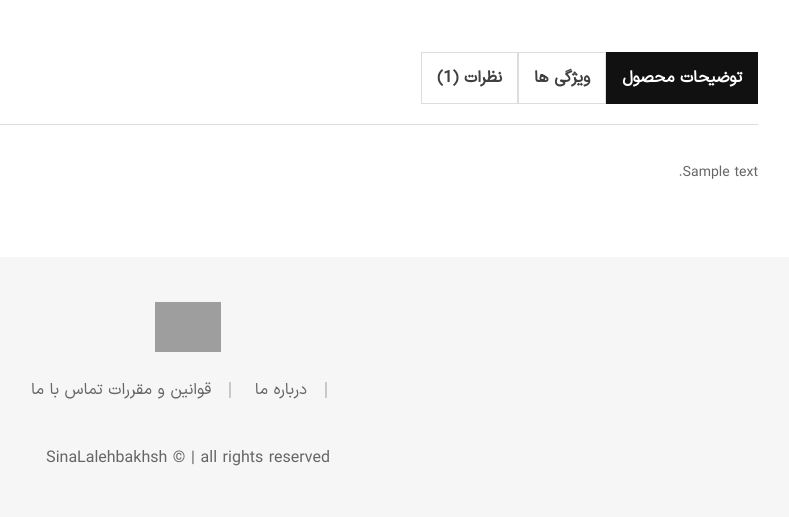
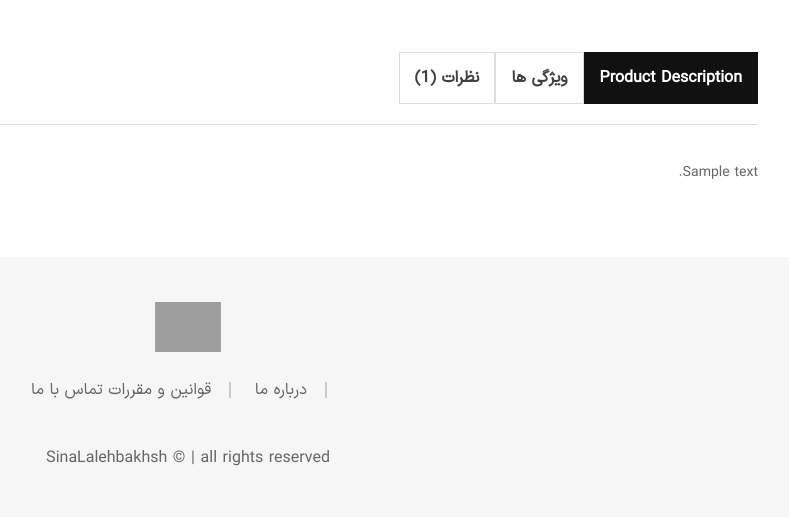
Before and after one commit to sinalalebakhsh/OnlineShope, a Django app: page /products/1/ in a window 1280 px wide. Shown: the part 781-1298 px from the top of the page, without its empty margins (470-1259 px from the left). Run offline with Django 5.2, Linux system fonts and the light colour scheme; a user stored in the database is signed in; tables that the repository leaves empty hold one stand-in row (values such as "Sample post"); parts of the project's set-up code (start-up, migrations or seed data) failed here and were passed over; some libraries are stand-ins or nearby versions; some web fonts are replaced; grey boxes are pictures that could not be loaded.

Commit message:
Add All Changes

```diff
--- a/products/templates/products/product_detail.html
+++ b/products/templates/products/product_detail.html
@@ -80,7 +80,7 @@ Product Detail
                             <div class="nav nav-tabs product-data-tab__head" id="product-tab" role="tablist">
                                 <a class="m-0 product-data-tab__link nav-link active" id="nav-description-tab"
                                     data-toggle="tab" href="#nav-description" role="tab" aria-selected="true">
-                                    <span>توضیحات محصول</span>
+                                    <span>{% translate 'Product Description' %}</span>
                                 </a>
                                 <a class="m-0 product-data-tab__link nav-link" id="nav-info-tab" data-toggle="tab"
                                     href="#nav-info" role="tab" aria-selected="true">
```
Also changed, not shown: 1 other file.
